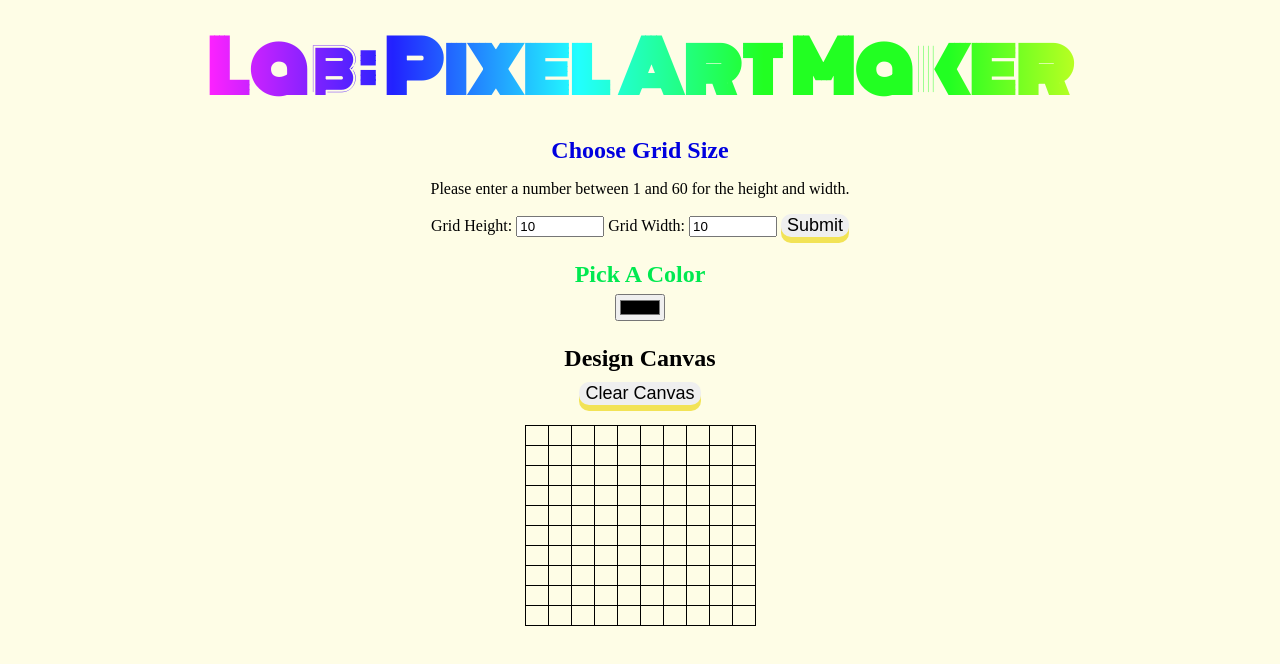
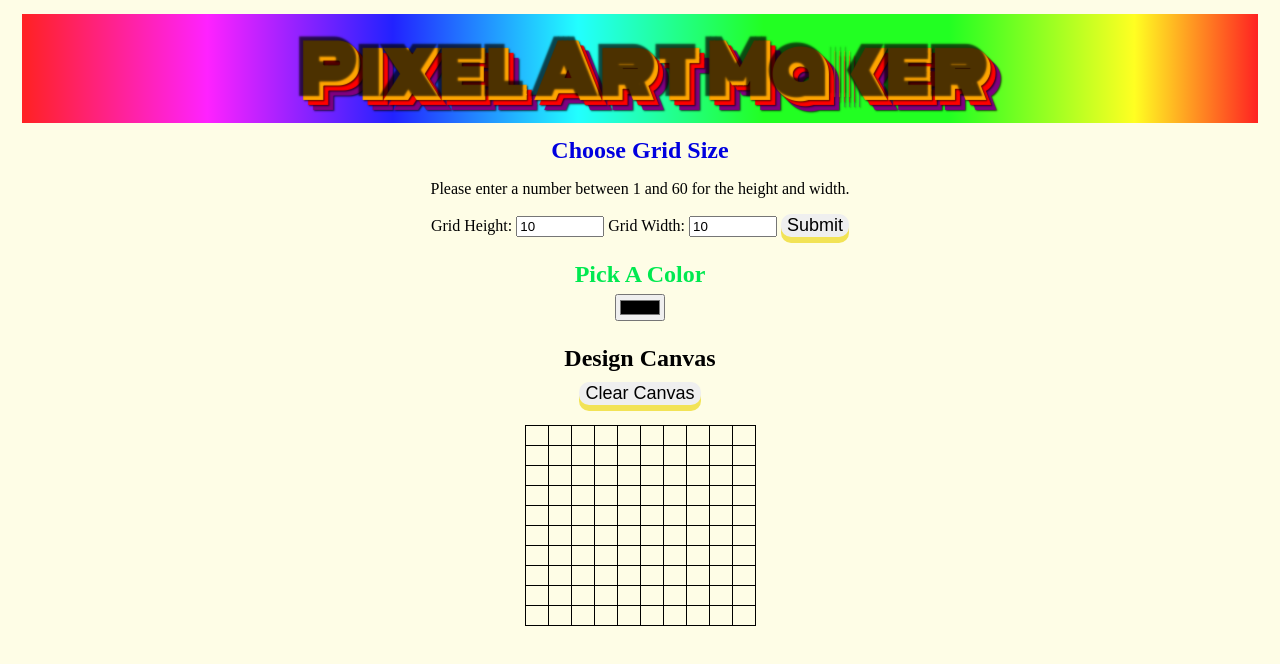
Before and after one commit to KatFrog/pixel-art-maker, a plain HTML site: page index.html in a window 1280 px wide. Drawn offline with nearby package versions, Linux system fonts and the light colour scheme.

Commit message:
Added a drop shadow to the title, removed 'Lab: ' from title

```diff
--- a/index.html
+++ b/index.html
@@ -7,7 +7,7 @@
     <script src="https://ajax.googleapis.com/ajax/libs/jquery/3.2.1/jquery.min.js"></script>
 </head>
 <body>
-    <h1 class="title">Lab: Pixel Art Maker</h1>
+    <h1 class="title">Pixel Art Maker</h1>
 
     <h2 class="size-picker">Choose Grid Size</h2>
     <p>Please enter a number between 1 and 60 for the height and width.</p>
--- a/styles.css
+++ b/styles.css
@@ -13,8 +13,13 @@ h1 {
     background-image: -webkit-gradient( linear, left top, right top, color-stop(0, #f22), color-stop(0.15, #f2f), color-stop(0.3, #22f), color-stop(0.45, #2ff), color-stop(0.6, #2f2),color-stop(0.75, #2f2), color-stop(0.9, #ff2), color-stop(1, #f22) );
     background-image: gradient( linear, left top, right top, color-stop(0, #f22), color-stop(0.15, #f2f), color-stop(0.3, #22f), color-stop(0.45, #2ff), color-stop(0.6, #2f2),color-stop(0.75, #2f2), color-stop(0.9, #ff2), color-stop(1, #f22) );
     color:transparent;
-    -webkit-background-clip: text;
-    background-clip: text;
+    text-shadow: 1px 1px 2px rgba(0,0,0,0.7),
+                 5px 5px 1px orange,
+                 6px 6px 2px rgba(0,0,0,0.7),
+                 10px 10px 1px red,
+                 11px 11px 2px rgba(0,0,0,0.7),
+                 15px 15px 1px purple,
+                 16px 16px 2px rgba(0,0,0,0.7);
 }
 
 h2 {
```
